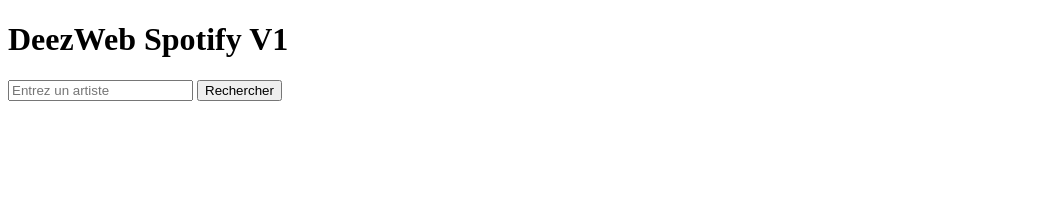
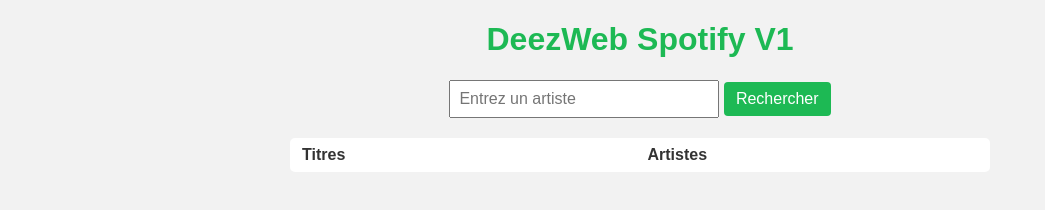
Before and after one commit to vava408/DeezWeb, a website: page frontend/index.html in a window 1280 px wide. Shown: the whole page, without its empty margins (0-1045 px from the left). Drawn offline with Linux system fonts and the light colour scheme.

Commit message:
Premiere versionde la recherche aartste et titre

```diff
--- a/frontend/index.html
+++ b/frontend/index.html
@@ -3,7 +3,7 @@
 <head>
   <meta charset="UTF-8">
   <meta name="viewport" content="width=device-width, initial-scale=1.0">
-  <title>DeezWeb Spotify V1</title>
+  <title>DeezWeb V1</title>
   <link rel="stylesheet" href="style.css">
 </head>
 <body>
@@ -14,8 +14,13 @@
     <button id="searchBtn">Rechercher</button>
   </div>
 
-  <div id="artistInfo"></div>
-  <div id="tracks" class="tracks"></div>
+<ul id="results">
+    <li class="header">
+        <span class="titre-header">Titres</span>
+        <span class="artiste-header">Artistes</span>
+    </li>
+</ul>
+
 
   <script src="script.js"></script>
 </body>
--- a/frontend/script.js
+++ b/frontend/script.js
@@ -1,23 +1,27 @@
 document.getElementById('searchBtn').addEventListener('click', searchArtist);
 
-async function searchArtist()
-{
+async function searchArtist() {
     const query = document.getElementById('artistInput').value;
-    if(!query)
-    {
-        return
-    }
-    document.getElementById('artistInfo').innerHTML = '';
-    document.getElementById('tracks').innerHTML = '';
-    console.log(query)
+    if (!query) return;
 
-    //recherche avec l api
-    try
-    {
-        const res = await fetch(`http://localhost:3000/search?q=${encodeURIComponent(query)}`)
-        const resjson = res.json();
-        console.log(res);
-        console.log(resjson);
+    const resultsList = document.getElementById('results');
+    resultsList.querySelectorAll('li:not(.header)').forEach(li => li.remove());
+
+    try {
+        const res = await fetch(`http://localhost:3000/search?q=${encodeURIComponent(query)}`);
+        const resjson = await res.json();
+
+        resjson.data.forEach(track => {
+            const li = document.createElement('li');
+
+            li.innerHTML = `
+                <img src="${track.artist.picture}" alt="${track.artist}">
+                <span class="titre">${track.title}</span>
+                <span class="artiste">${track.artist.name}</span>
+            `;
+
+            resultsList.appendChild(li);
+        });
 
     } catch (err) {
         console.error('Erreur lors de la recherche:', err);
--- a/frontend/style.css
+++ b/frontend/style.css
@@ -0,0 +1,94 @@
+body {
+  font-family: Arial, sans-serif;
+  background-color: #f2f2f2;
+  color: #333;
+  margin: 20px;
+}
+
+h1 {
+  text-align: center;
+  color: #1DB954;
+}
+
+.search-bar {
+  text-align: center;
+  margin-bottom: 20px;
+}
+
+input[type="text"] {
+  width: 250px;
+  padding: 8px;
+  font-size: 16px;
+}
+
+button {
+  padding: 8px 12px;
+  font-size: 16px;
+  cursor: pointer;
+  background-color: #1DB954;
+  color: white;
+  border: none;
+  border-radius: 4px;
+}
+
+ul {
+  list-style: none;
+  padding: 0;
+  max-width: 700px;
+  margin: 0 auto;
+}
+
+ul li {
+  display: flex;
+  justify-content: flex-start;
+  padding: 8px 12px;
+  background-color: white;
+  margin-bottom: 5px;
+  border-radius: 5px;
+  gap: 20px; /* espace entre titre et artiste */
+  transition: background-color 0.2s;
+}
+
+ul li:hover {
+  background-color: #e6e6e6;
+}
+
+.titre-header,
+.artiste-header {
+  font-weight: bold;
+  flex-basis: 50%; /* chaque colonne prend 50% */
+}
+
+.titre,
+.artiste {
+  flex-basis: 50%;
+}
+
+ul li {
+  display: flex;
+  align-items: center; /* aligne photo et texte verticalement */
+  padding: 8px 12px;
+  background-color: white;
+  margin-bottom: 5px;
+  border-radius: 5px;
+  gap: 15px; /* espace entre image et texte */
+  transition: background-color 0.2s;
+}
+
+ul li img {
+  width: 50px;
+  height: 50px;
+  object-fit: cover;
+  border-radius: 50%; /* rond comme Deezer */
+}
+
+.titre-header,
+.artiste-header {
+  font-weight: bold;
+  flex-basis: 50%;
+}
+
+.titre,
+.artiste {
+  flex-basis: 50%;
+}
```
Also changed, not shown: 3 other files.
